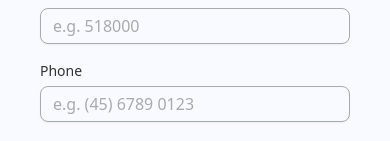
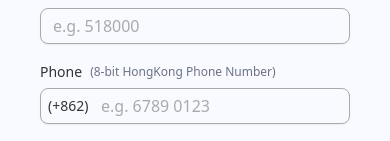
Before and after one commit to triplepiers/genMyResume, a Next.js app in the folder frontEnd/: page /checkout in a window 390 px wide. Shown: the part 696-837 px from the top of the page. Built offline with nearby package versions, Linux system fonts and the light colour scheme; no server answers.

Commit message:
mod: - add 'PhoneInput' Component - fix 'Phone' Tips in Heading Form

```diff
--- a/frontEnd/components/Form/Heading.tsx
+++ b/frontEnd/components/Form/Heading.tsx
@@ -1,10 +1,10 @@
 import { useEffect } from "react";
-import { set, useForm } from "react-hook-form";
+import { useForm } from "react-hook-form";
 import { z } from "zod"
 import { zodResolver } from "@hookform/resolvers/zod"
 
 import { Form, FormItem, FormField, FormLabel, FormControl, FormMessage } from "../ui/form";
-import { Input } from "../ui/input";
+import { Input, PhoneInput } from "../ui/input";
 
 import axios from "@/lib/axios";
 
@@ -16,7 +16,7 @@ const formSchema = z.object({
   city:       z.string().regex(/^[A-Za-z\s]+$/).optional(),
   province:   z.string().regex(/^[A-Za-z\s]+$/).optional(),
   postcode:   z.string().regex(/^\d{6}$/, { message: '6-bit numbers'}).optional(),
-  phone:      z.string().regex(/^\d+$/).max(11).optional(),
+  phone:      z.string().optional(),
   email:      z.string().min(1, { message: "Required"}).email({ message: "Invalid Format"})
 })
 
@@ -33,6 +33,9 @@ export const Heading = (props: { updateFormMeta: Function, updateFormStatus: Fun
     axios.get('/head').then((res) => {
       if(res.status === 200 && res.data.head.length>0) {
         for (let [key, val] of Object.entries(JSON.parse(res.data.head)) ) {
+          if (key==='phone' && (val as string).length>0) { // 删掉 (+862)
+            val = (val as string).slice(7)
+          }
           form.setValue(key as formKey, val as string)
         }
       }
@@ -45,15 +48,52 @@ export const Heading = (props: { updateFormMeta: Function, updateFormStatus: Fun
   })
 
   async function onSubmit(values: z.infer<typeof formSchema>) {
-    // await localStorage.setItem('1', JSON.stringify(values)); // 存在 localStorage
+    // check Phone: if notNull, add (+862)
+    let phone = values.phone;
+    if (phone!.length>0) {
+      if (phone!.length<9) {
+        form.setError('phone', {message: "Incomplete Phone Number"})
+        return;
+      } else {
+        values.phone = `(+862) ${phone}`
+      }
+    }
     // save to server
     axios.post('/head', {
       data: JSON.stringify(values)
     }).then((res) => {
-      // 没啥要干的了
+      // 没啥要干的了, go next
+      props.updateFormStatus();
     })
-    // go next
-    props.updateFormStatus();
+
+  }
+
+  const handlePhone = (e: any) => {
+    let neo_ipt_ch = e.nativeEvent.data;
+    if (neo_ipt_ch) {
+      if (/^\d$/.test(neo_ipt_ch)) { // add & isNum
+        let prev = form.getValues('phone');
+        if (!prev || prev.length < 9) {
+          if (prev?.length == 4) {
+            form.setValue('phone', `${prev} ${neo_ipt_ch}`)
+          } else {
+            form.setValue('phone', `${prev}${neo_ipt_ch}`)
+          }
+        }
+      }
+    } else { // delete
+      let prev = form.getValues('phone');
+      if (prev) {
+        if (prev.length == 6) {
+          form.setValue('phone', prev.slice(0,4))
+        } else {
+          console.log(typeof prev.slice(0,-1))
+          if (prev.length>0) {
+            form.setValue('phone', prev.slice(0,-1))
+          }
+        }
+      }
+    }
   }
 
   return (
@@ -144,9 +184,11 @@ export const Heading = (props: { updateFormMeta: Function, updateFormStatus: Fun
           name="phone"
           render={({ field }) => (
             <FormItem>
-              <FormLabel>Phone</FormLabel>
+              <FormLabel>
+                Phone <span className="text-gray-500 text-xs font-normal">(8-bit HongKong Phone Number)</span>
+              </FormLabel>
               <FormControl>
-                <Input placeholder="e.g. (45) 6789 0123" {...field} />
+                <PhoneInput placeholder="e.g. 6789 0123" {...field} onChange={handlePhone} />
               </FormControl>
               <FormMessage />
             </FormItem>
--- a/frontEnd/components/ui/input.tsx
+++ b/frontEnd/components/ui/input.tsx
@@ -18,4 +18,26 @@ function Input({ className, type, ...props }: React.ComponentProps<"input">) {
   )
 }
 
-export { Input }
+function PhoneInput({ className, type, ...props }: React.ComponentProps<"input">) {
+  return (
+    <div className="w-full relative">
+      <input
+        type={type}
+        data-slot="input"
+        className={cn(
+          "file:text-foreground placeholder:text-muted-foreground selection:bg-primary selection:text-primary-foreground dark:bg-input/30 border-input flex h-9 w-full min-w-0 rounded-md border bg-transparent px-15 pr-3 py-1 text-base shadow-xs transition-[color,box-shadow] outline-none file:inline-flex file:h-7 file:border-0 file:bg-transparent file:text-sm file:font-medium disabled:pointer-events-none disabled:cursor-not-allowed disabled:opacity-50 md:text-sm",
+          "focus-visible:border-ring focus-visible:ring-ring/50 focus-visible:ring-[3px]",
+          "aria-invalid:ring-destructive/20 dark:aria-invalid:ring-destructive/40 aria-invalid:border-destructive",
+          className
+        )}
+        {...props}
+      />
+      <div className="absolute left-0 top-0 text-sm h-full px-2 flex items-center">
+        (+862)
+      </div>
+    </div>
+  )
+}
+
+
+export { Input, PhoneInput }
```
